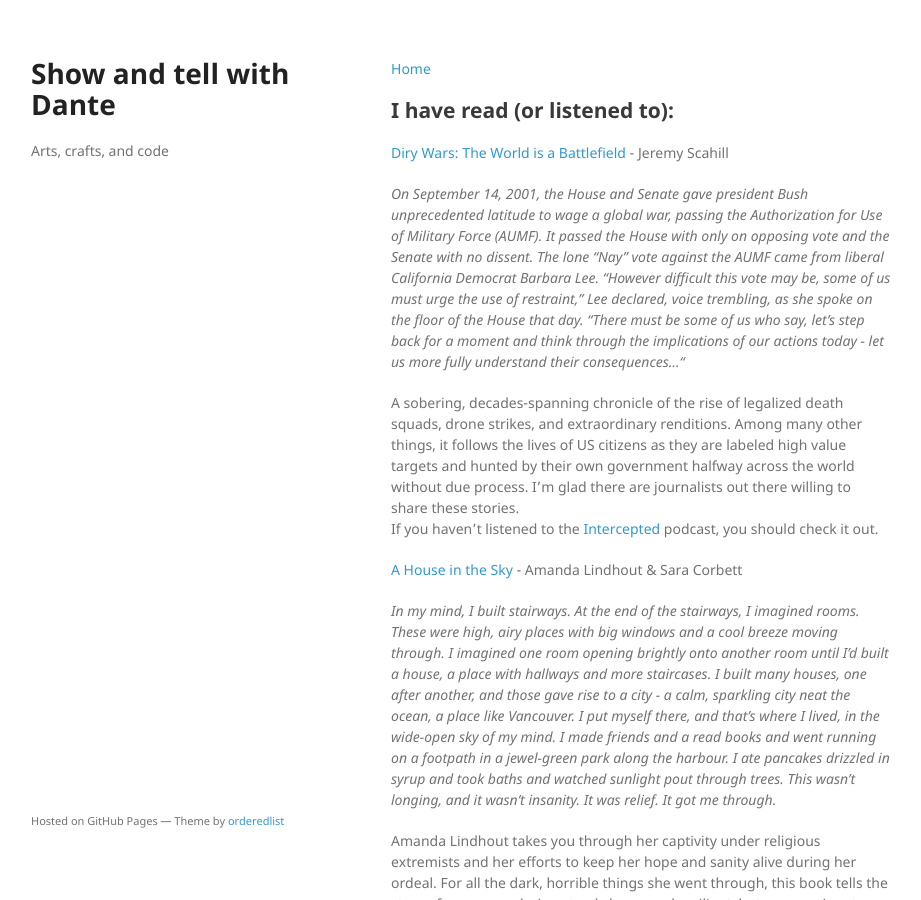
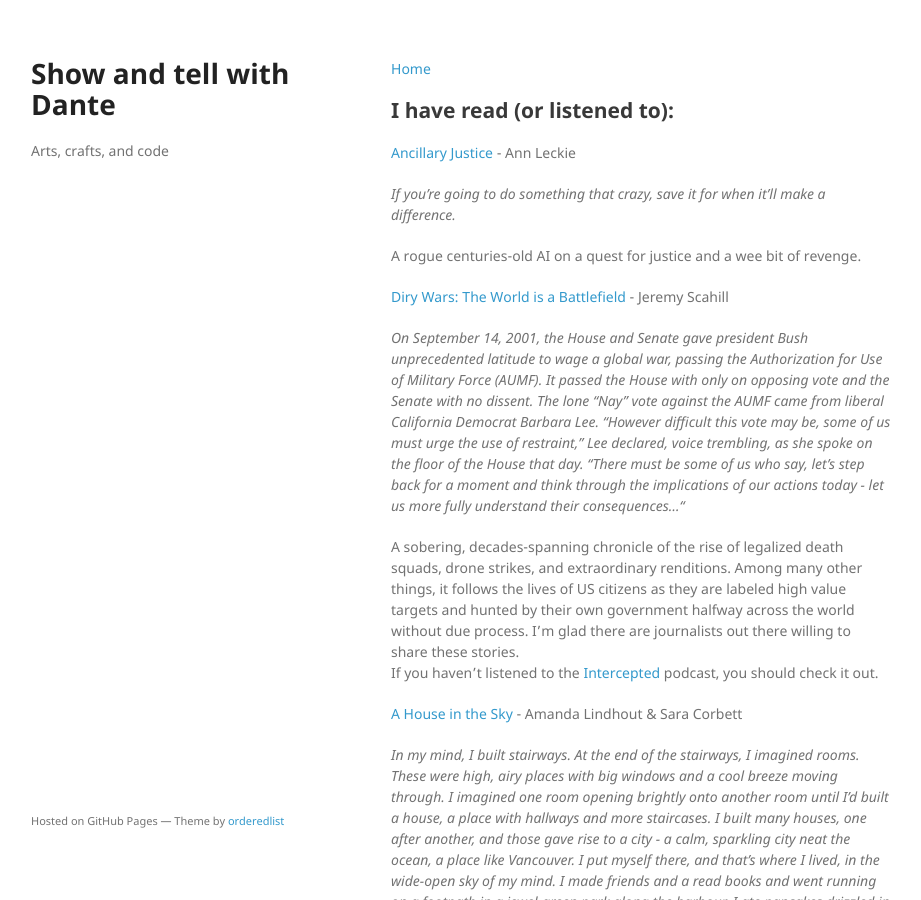
Before and after one commit to dasanchez/dasanchez.github.io, a Jekyll site: the page built from books.md, in a window 1280 px wide and 900 px high. Shown: the whole window, without its empty margins (179-1100 px from the left). Built offline with Jekyll 4.4.1, drawn with Linux system fonts in a browser that asks for light colours.

Commit message:
Finished Ancillary Justice

```diff
--- a/books.md
+++ b/books.md
@@ -5,6 +5,12 @@ layout: default
 [Home](/)
 
 ## I have read (or listened to):
+
+[Ancillary Justice](https://en.wikipedia.org/wiki/Ancillary_Justice) - Ann Leckie
+
+_If you're going to do something that crazy, save it for when it'll make a difference._
+
+A rogue centuries-old AI on a quest for justice and a wee bit of revenge.
 
 [Diry Wars: The World is a Battlefield](https://www.hachettebookgroup.com/titles/jeremy-scahill/dirty-wars/9781568587271/) - Jeremy Scahill
 
```
Also changed, not shown: index.md (+1 -1 lines).
